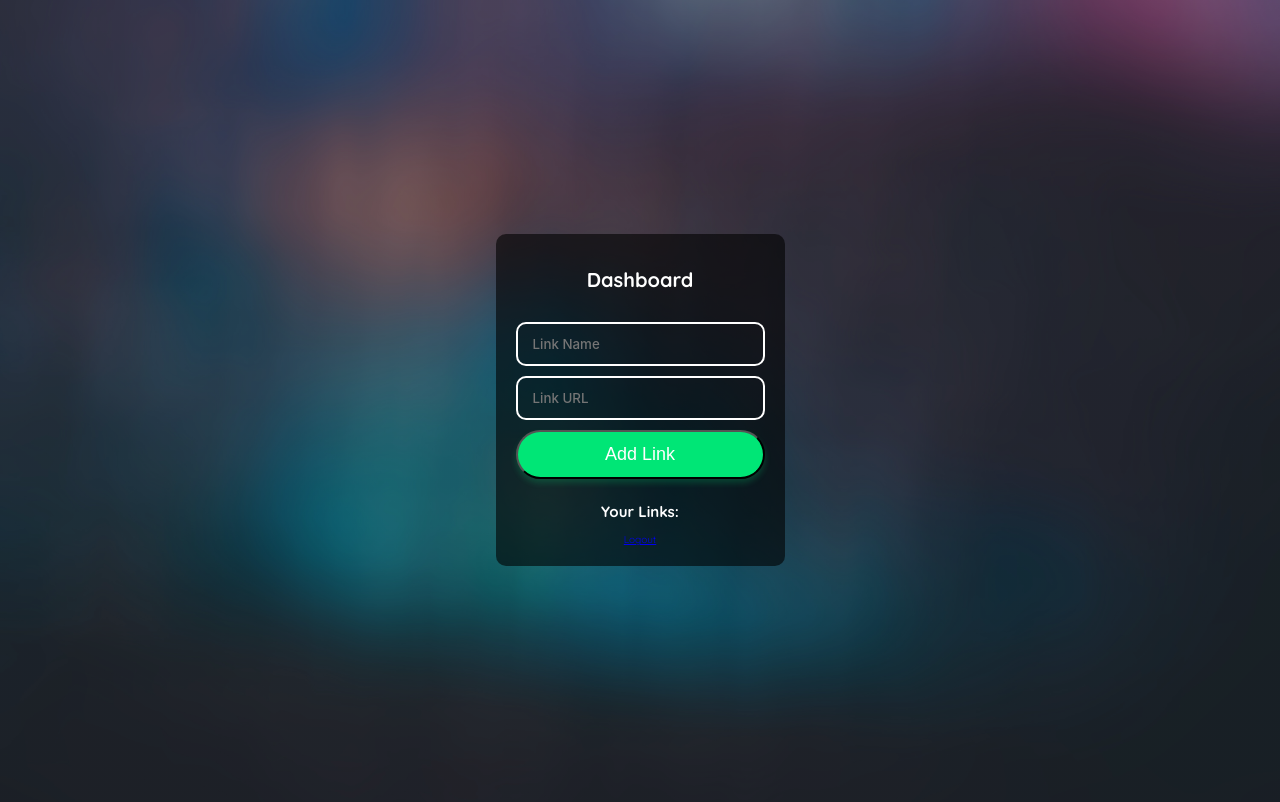
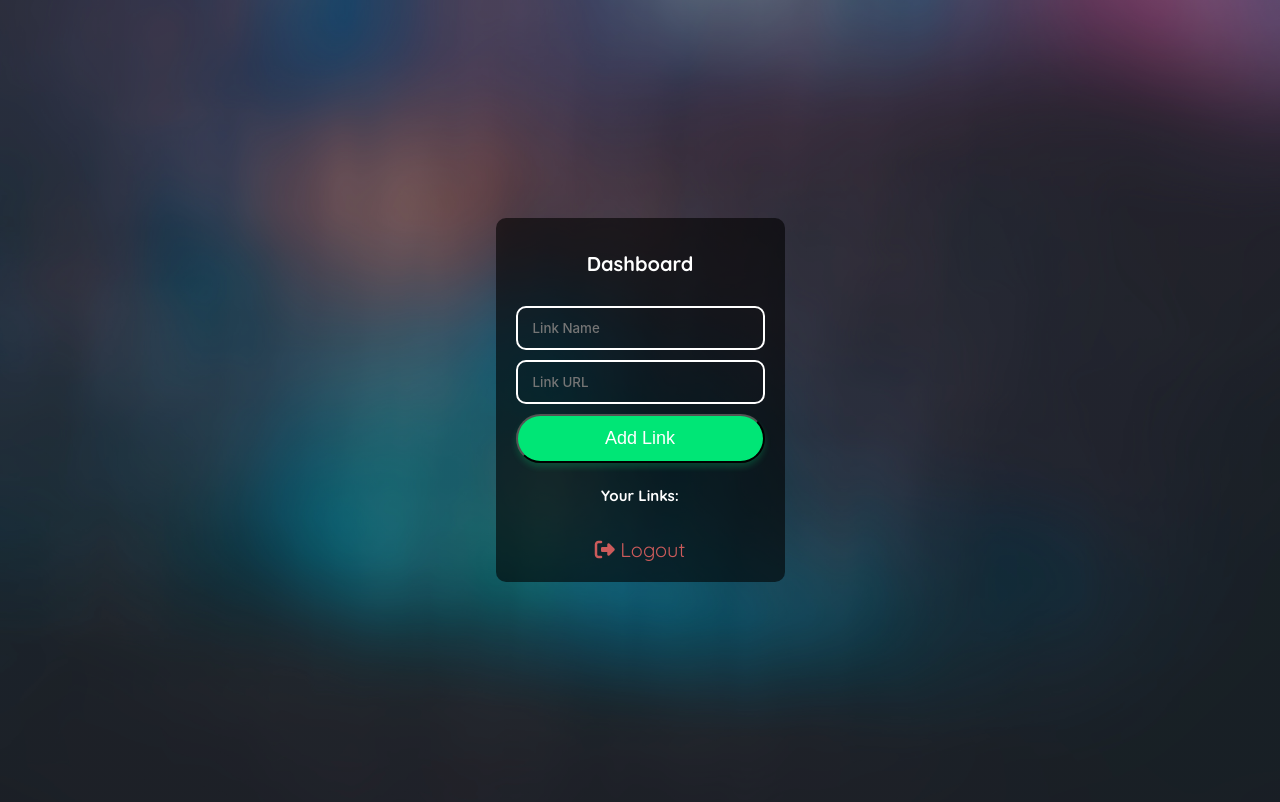
Before and after one commit to asabhi6776/astree, a Flask app: template templates/dashboard.html in a window 1280 px wide. Shown: the top 802 px of the page. Run offline with Flask 3, Linux system fonts and the light colour scheme; the template is opened without the code that fills it, so the values that code supplies are empty; some libraries are stand-ins or nearby versions.

Commit message:
dashboard css design

```diff
--- a/static/css/dashboard.css
+++ b/static/css/dashboard.css
@@ -110,5 +110,38 @@ body {
 }
 
 .links {
-  border-style: double;
+  text-align: left;
+  align-items: center;
+  justify-content: center;
+  display: block;
+  background-color: #6d6969;
+  padding: 10px;
+  margin: 5px;
+  border-radius: 10px;
+  font-size: 2rem;
+  text-decoration: none;
 }
+
+#delete {
+  background: none;
+  border: none;
+  color: #cc5b5b;
+  font-size: 2rem;
+  cursor: pointer;
+}
+
+.tables {
+  align-items: center;
+  justify-content: center;
+  display: flex;
+  flex-direction: column;
+  gap: 10px;
+  text-align: center;
+}
+
+.logout-btn {
+  color: #cc5b5b;
+  font-size: 2rem;
+  cursor: pointer;
+  text-decoration: none;
+}
--- a/templates/dashboard.html
+++ b/templates/dashboard.html
@@ -21,19 +21,19 @@
                 </div>
             </form>
             <h2>Your Links:</h2>
-            <div class="">
+            <div class="tables">
                 <ul>
                     {% for link in links %}
                     <li class="links">
-                        {{ link.name }} - <a href="/click/{{ link._id }}" target="_blank">{{ link.url }}</a>
+                        {{ link.name }} - </br> <a href="/click/{{ link._id }}" target="_blank">{{ link.url }}</a>
                         <form action="/delete_link/{{ link._id }}" method="POST" style="display:inline;">
-                            <button type="submit"><i class="fa-solid fa-trash-can"></i></button>
+                            <button id="delete" type="submit"><i class="fa-solid fa-trash-can"></i></button>
                         </form>
                     </li>
                     {% endfor %}
                 </ul>
             </div>
-            <a href="/logout">Logout</a>
+            <a class="logout-btn" href="/logout"><i class="fa-solid fa-right-from-bracket"></i> Logout</a>
         </div>
     </div>
 </body>
```
